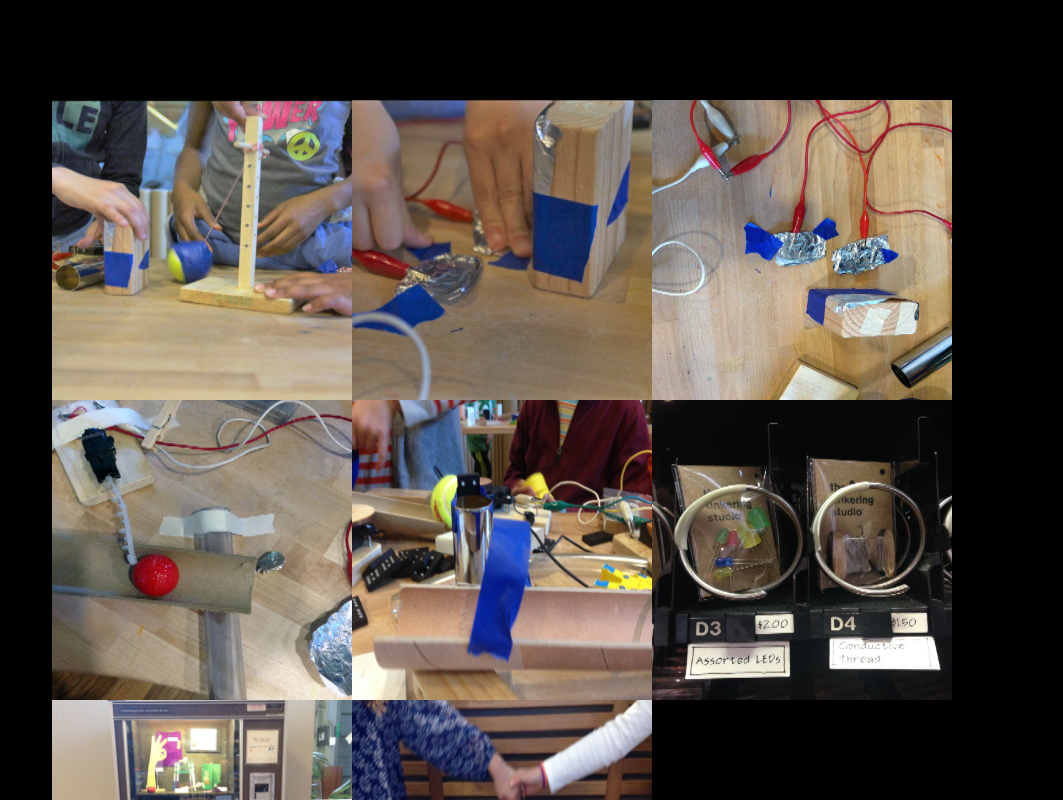
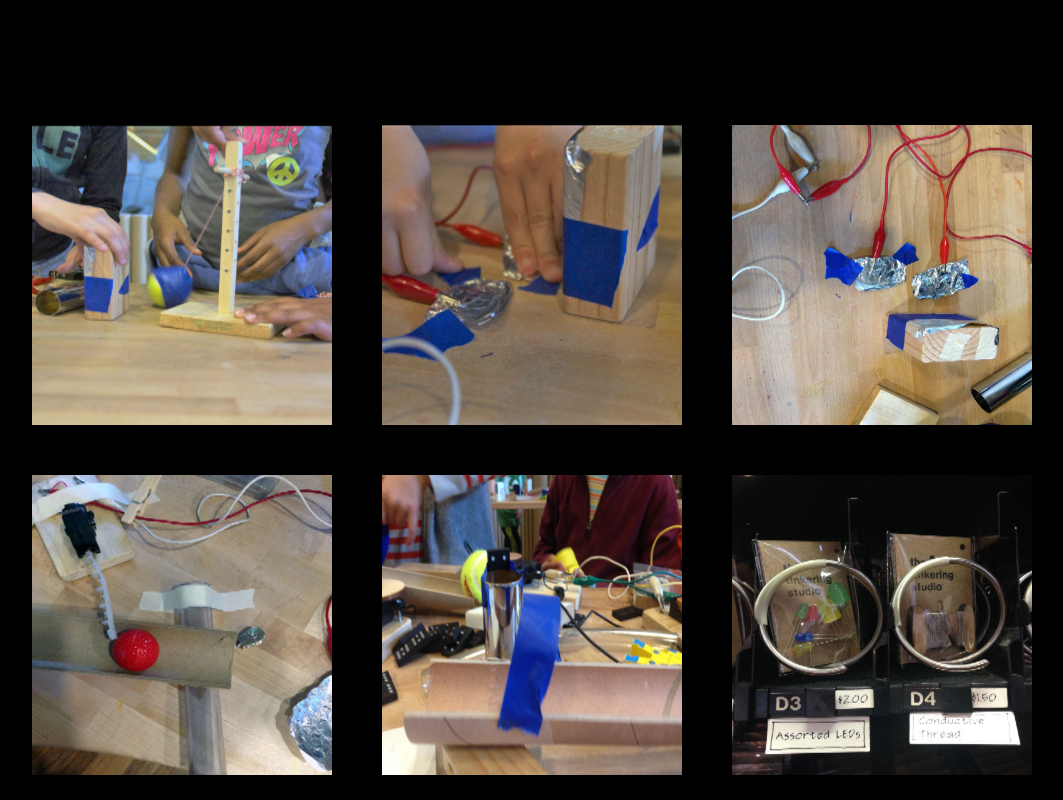
Before and after one commit to LBeck/audio-mosaic-explo-test, a plain HTML site: page mosaic.html in a window 1280 px wide. Shown: the top 800 px of the page, without its empty margins (108-1171 px from the left). Drawn offline with Linux system fonts and the light colour scheme.

Commit message:
added padding to mosaic items and increased width of mosaic div

```diff
--- a/style.css
+++ b/style.css
@@ -5,7 +5,7 @@ body {
 }
 
 .mosaic {
-  width: 960px;
+  width: 1050px;
   height: 600px;
 
   /* hack - collapse space between inline-block elements */
@@ -23,6 +23,7 @@ body {
 .mosaic-item {
   position: relative;
   display: inline-block;
+  margin:25px;
   width: 300px;
   height: 300px;
 }
```
